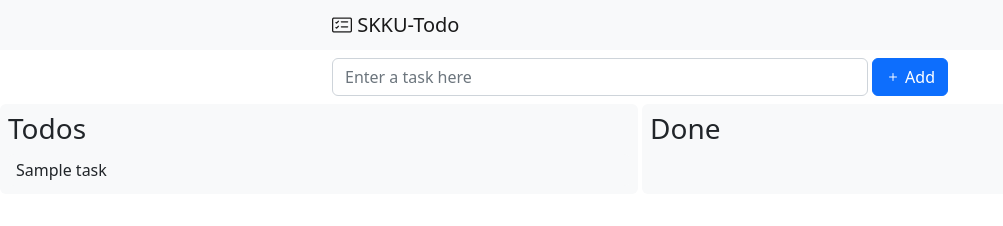
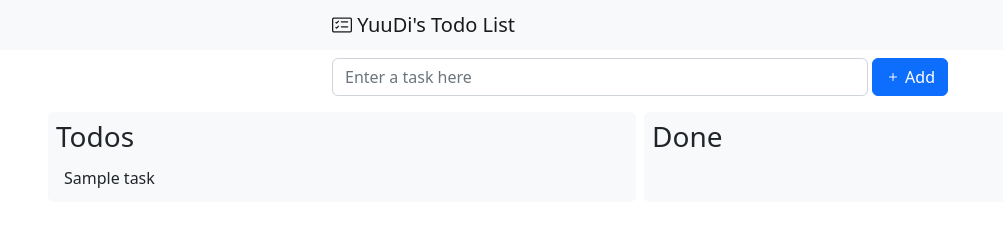
Before and after one commit to jihooni0914/1025ossp, a plain HTML site: page index.html in a window 1280 px wide. Shown: the whole page, without its empty margins (0-1003 px from the left). Drawn offline with nearby package versions, Linux system fonts and the light colour scheme.

Commit message:
fix : sample task can be removed

```diff
--- a/index.html
+++ b/index.html
@@ -24,7 +24,7 @@
     <!--HTMLCode-->
     <nav class="navbar navbar-light bg-light">
         <div class="container">
-            <span class="navbar-brand mb-0 h1"><i class="bi bi-card-checklist"></i> SKKU-Todo</span>
+            <span class="navbar-brand mb-0 h1"><i class="bi bi-card-checklist"></i> YuuDi's Todo List</span>
         </div>
     </nav>
 
@@ -37,14 +37,14 @@
         </div>
     </div>
 
-    <div class="d-flex">
-        <div class="flex-grow-1 bg-light rounded-2 p-2 me-1 w-50">
+    <div class="d-flex mt-3">
+        <div class="flex-grow-1 bg-light rounded-2 p-2 me-1 w-50 ms-5">
             <h3>Todos</h3>
             <div id="todo-list">
                 <div id="task" class="task bg-light p-1 rounded-2 ps-2">Sample task</div>
             </div>
         </div>
-        <div class="flex-grow-1 bg-light rounded-2 p-2 w-50">
+        <div class="flex-grow-1 bg-light rounded-2 p-2 ms-1 w-50 me-5">
             <h3>Done</h3>
             <div id="done-list">
             </div>
@@ -80,7 +80,7 @@
             input.value = "";
         });
 
-        let removeSampleTask = document.querySelector("task");
+        let removeSampleTask = document.querySelector("#task");
 
         removeSampleTask.addEventListener("click", () => {
             removeSampleTask.remove();
```
